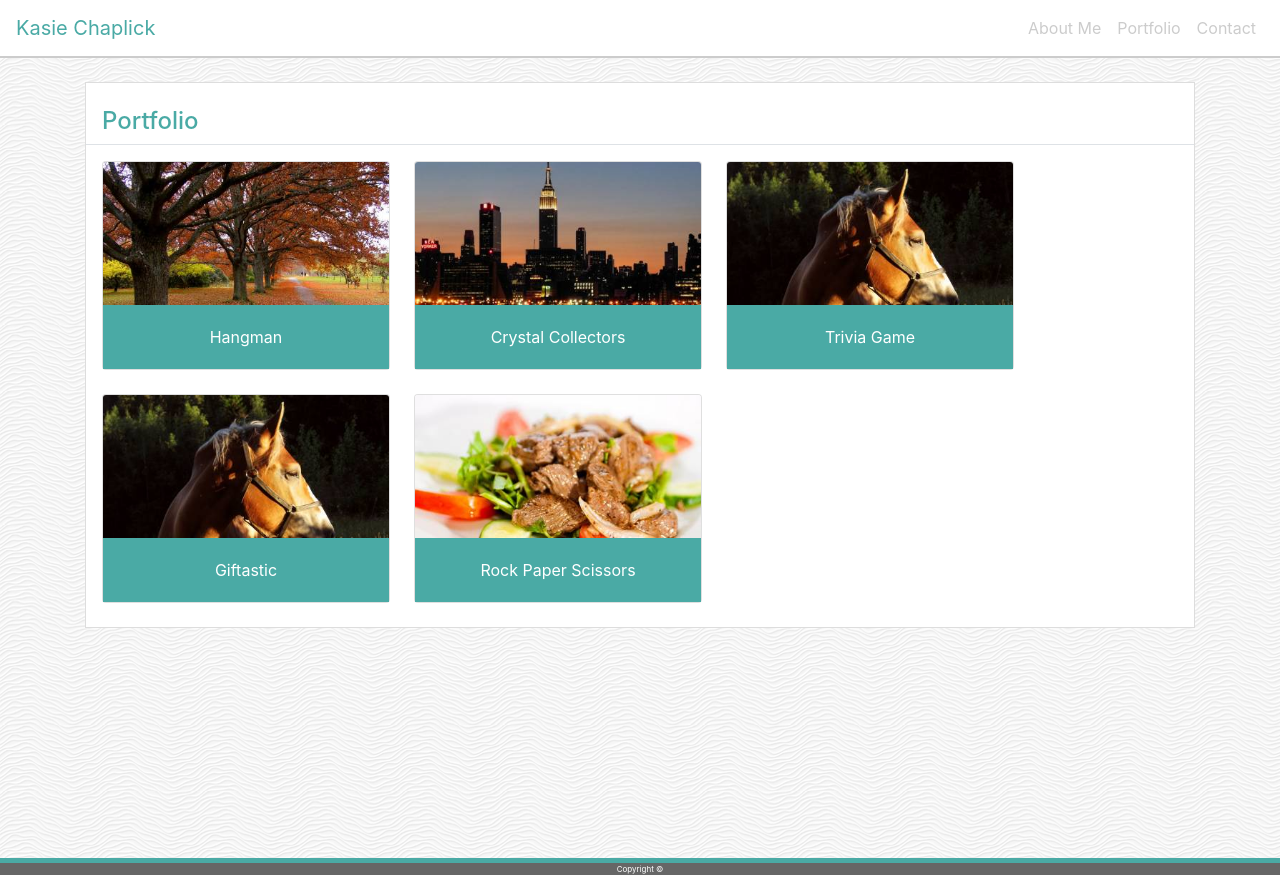
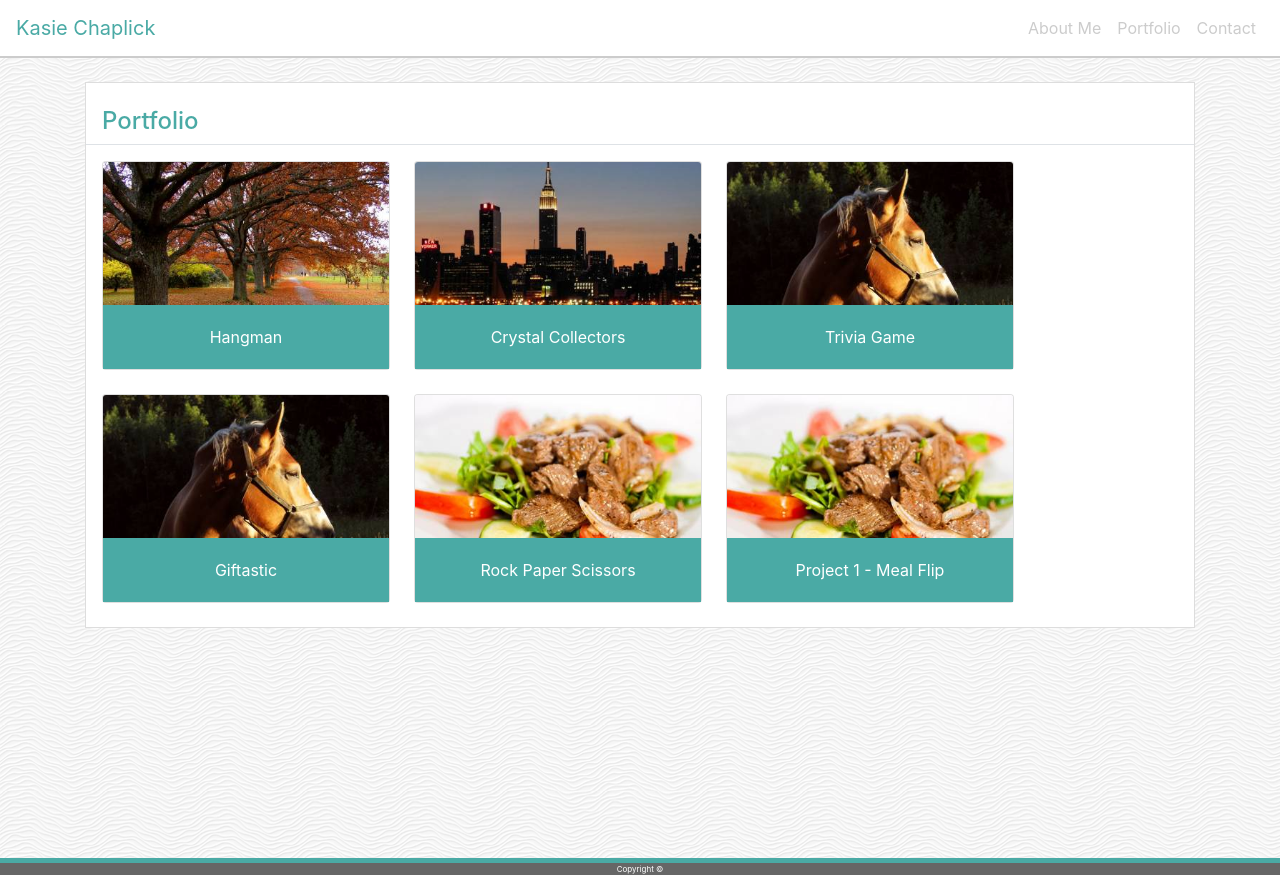
Before and after one commit to kchaplick/bootstrap-portfolio, a plain HTML site: page portfolio.html in a window 1280 px wide. Drawn offline with nearby package versions, Linux system fonts and the light colour scheme.

Commit message:
project 1 link

```diff
--- a/portfolio.html
+++ b/portfolio.html
@@ -104,6 +104,13 @@
                             <p class="card-text">Rock Paper Scissors</p>
                         </div>
                     </div>
+                     <!--tile 1-->
+                     <div class="card mr-4 mb-4" style="width: 18rem;">
+                        <a href="https://kchaplick.github.io/project1/"><img class="card-img-top" src="assets/images/sydney.jpeg" alt="Card image cap"></a>
+                        <div id="cardBodyBackground" class="card-body">
+                            <p class="card-text">Project 1 - Meal Flip</p>
+                        </div>
+                    </div>
 
                 </div>
             </div>
```
